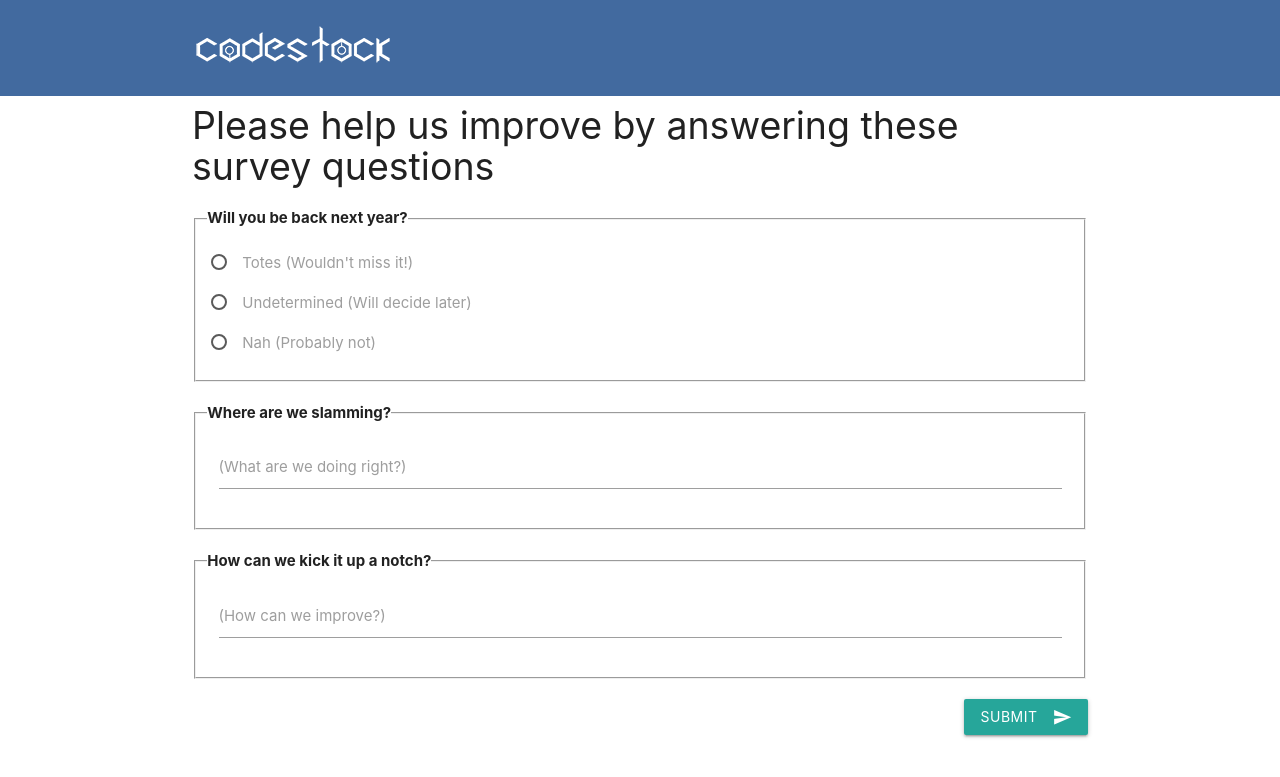
After one commit to ShanTheNaan/CodeStock-speaker-form, a Flask app: template back-end/flaskApp/templates/general_form.html in a window 1280 px wide. The commit adds this page. Shown: the top 777 px of the page. Run offline with Flask 2, Linux system fonts and the light colour scheme; the template is opened without the code that fills it, so the values that code supplies are empty.

Commit message:
update forms

```diff
--- /dev/null
+++ b/back-end/flaskApp/static/css/general_form.css
@@ -0,0 +1,13 @@
+.title
+{
+    display: flex;
+    background-color: rgb(66, 106, 159);
+    width: 100vw;
+    height: 12vh;
+    align-items: center;
+}
+
+legend
+{
+    font-weight: bold;
+}
--- /dev/null
+++ b/back-end/flaskApp/templates/general_form.html
@@ -0,0 +1,79 @@
+<!DOCTYPE html>
+<html>
+    <head>
+        <!-- Compiled and minified CSS -->
+        <link rel="stylesheet" href="https://cdnjs.cloudflare.com/ajax/libs/materialize/1.0.0/css/materialize.min.css">
+        <link href="https://fonts.googleapis.com/icon?family=Material+Icons" rel="stylesheet">
+        <link rel="stylesheet" href="../css/general_form.css">
+
+        <!-- Compiled and minified JavaScript -->
+        <script src="https://cdnjs.cloudflare.com/ajax/libs/materialize/1.0.0/js/materialize.min.js"></script>
+        <script src="../javascript/general_form.js"></script>
+
+        <title>Feedback Form</title>
+    </head>
+
+    <body>
+        <div class="title">
+            <span class="container">
+                <img src="../images/cslogow.png">
+            </span>
+        </div>
+
+        <div class="row">
+            <form class="container" action="#" onsubmit="return formSubmit()">
+                <h1 class="form-title row" style="margin-top:1%;font-size: 2.5rem;" id="talk-title">Please help us improve by answering these survey questions</h1>
+
+                <div class="row top-margin-3">
+                    <fieldset>
+                        <Legend>Will you be back next year?</Legend>
+                        <p>
+                            <label>
+                                <input class="with-gap" type="radio" id="user-rating-1" name="user-ratings" />
+                                <span>Totes (Wouldn't miss it!)</span>
+                            </label>
+                        </p>
+                        <p>
+                            <label>
+                                <input class="with-gap" type="radio" id="user-rating-2" name="user-ratings" />
+                                <span>Undetermined (Will decide later)</span>
+                            </label>
+                        </p>
+                        <p>
+                            <label>
+                                <input class="with-gap" type="radio" id="user-rating-3" name="user-ratings" />
+                                <span>Nah (Probably not)</span>
+                            </label>
+                        </p>
+                    </fieldset>
+                </div>
+
+                <div class="row">
+                    <fieldset>
+                        <Legend>Where are we slamming?</Legend>
+                        <div class="input-field col s12">
+                            <textarea id="right-stuff" class="materialize-textarea"></textarea>
+                            <label for="right-stuff">(What are we doing right?)</label>
+                        </div>
+                    </fieldset>
+                </div>
+
+                <div class="row">
+                    <fieldset>
+                        <Legend>How can we kick it up a notch?</Legend>
+                        <div class="input-field col s12">
+                            <textarea id="improvement" class="materialize-textarea"></textarea>
+                            <label for="improvement">(How can we improve?)</label>
+                        </div>
+                    </fieldset>
+                </div>
+
+                <div class="row right-align">
+                    <button class="btn waves-effect waves-light" type="submit" name="action" >Submit
+                        <i class="material-icons right">send</i>
+                    </button>
+                </div>
+            </form>
+        </div>
+    </body>
+</html>
```
Also changed, not shown: back-end/flaskApp/static/css/form.css (+5 -11 lines), back-end/flaskApp/static/js/form.js (added, +94 -0 lines), back-end/flaskApp/static/js/general_form.js (added, +37 -0 lines), back-end/flaskApp/templates/form.html (+49 -13 lines).
